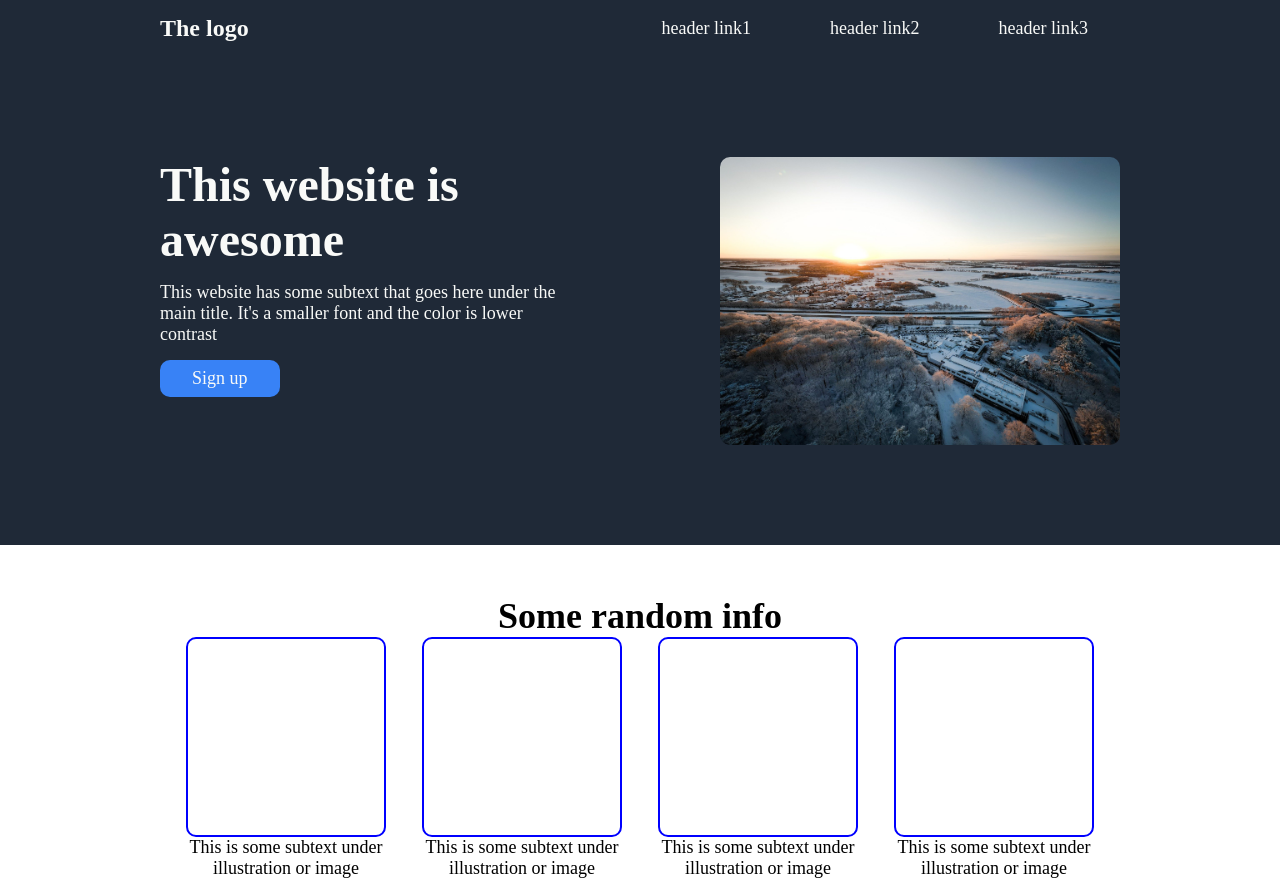
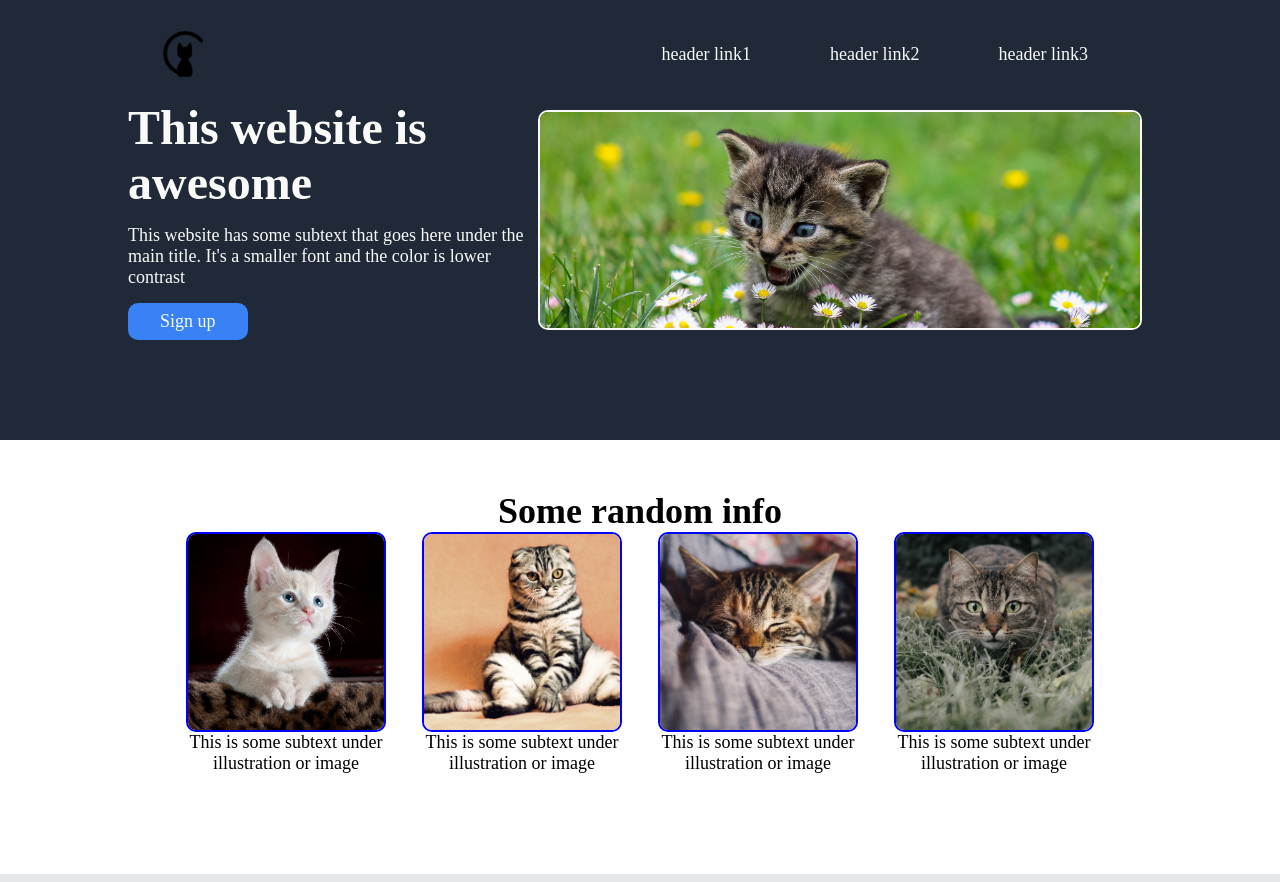
Before and after one commit to WerdnaLes/landing-page, a plain HTML site: page index.html in a window 1280 px wide. Shown: the top 882 px of the page. Drawn offline with Linux system fonts and the light colour scheme.

Commit message:
Add fixed header, add images, fix hero-image size

```diff
--- a/index.html
+++ b/index.html
@@ -9,57 +9,63 @@
   </head>
   <body>
     <div class="header">
-      <div class="header-logo">The logo</div>
+      <div class="nav">
+        <img src="./images/cat-logo.png" class="header-logo"></img>
         <ul class="header-links">
           <li class="link-one">
             <a
-            href="https://www.youtube.com/watch?v=jfKfPfyJRdk&ab_channel=LofiGirl"
+            href="https://github.com/WerdnaLes/landing-page" target="_blank"
               >header link1</a
             >
           </li>
           <li class="link-two">
             <a
-            href="https://www.youtube.com/watch?v=jfKfPfyJRdk&ab_channel=LofiGirl"
+            href="https://github.com/WerdnaLes/landing-page" target="_blank"
               >header link2</a
             >
           </li>
           <li class="link-three">
             <a
-            href="https://www.youtube.com/watch?v=jfKfPfyJRdk&ab_channel=LofiGirl"
+            href="https://github.com/WerdnaLes/landing-page" target="_blank"
               >header link3</a
             >
           </li>
         </ul>
       </div>
-    <div class="header info">
+    </div>
+    <div class="header-container">
+    <div class="header-hero">
       <div class="web-info">
         <h1>This website is awesome</h1>
         <p>
           This website has some subtext that goes here under the main title.
           It's a smaller font and the color is lower contrast
         </p>
-        <div class="button"><a href="https://ua.sinoptik.ua/%D0%BF%D0%BE%D0%B3%D0%BE%D0%B4%D0%B0-%D1%82%D0%BB%D1%83%D0%BC%D0%B0%D1%87">Sign up</a></div>
+        <div class="button"><a href="https://github.com/WerdnaLes/landing-page" target="_blank">Sign up</a></div>
       </div>
-      <img src="./images/sunrise-g3957f3424_1920.jpg"></img>
+      <div class="image-container">
+        <img class="header-image" src="./images/smiling-cat.jpg"></img>
+      </div>
+    </div>
   </div>
     <div class="content">
       <div class="content-info">
         <h1>Some random info</h1>
         <div class="describe-info">
           <div class="desc-item">
-            <div class="image"></div>
+            <img src="./images/white-cat.jpg" class="image"></img>
             <p class="text">This is some subtext under illustration or image</p>
           </div>
           <div class="desc-item">
-            <div class="image"></div>
+            <img  src="./images/ear-down-cat.jpg" class="image"></img>
             <p class="text">This is some subtext under illustration or image</p>
           </div>
           <div class="desc-item">
-            <div class="image"></div>
+            <img src="./images/sleepy-cat.jpg" class="image"></img>
             <p class="text">This is some subtext under illustration or image</p>
           </div>
           <div class="desc-item">
-            <div class="image"></div>
+            <img src="./images/hunting-cat.jpg" class="image"></img>
             <p class="text">This is some subtext under illustration or image</p>
           </div>
         </div>
@@ -76,12 +82,12 @@
             <h2>Call to action! It's time!</h2>
             <p>Sign up for product by clicking that button right over there!</p>
           </div>
-          <div class="sign_btn"><a href="sign">Sign up</a></div>
+          <div class="sign_btn"><a  href="https://github.com/WerdnaLes/landing-page" target="_blank">Sign up</a></div>
         </div>
       </div>
     </div>
     <div class="footer">
-      <p>Copyright © The Odin Project</p>
+      <p>Copyright © WerdnaLes</p>
     </div>
   </body>
 </html>
--- a/styles.css
+++ b/styles.css
@@ -20,12 +20,7 @@ ul {
   gap: 15px;
   padding: 0;
   margin: 0;
-}
-
-img {
-  max-width: 400px;
-  height: auto;
-  border-radius: 10px;
+  flex: ;
 }
 
 a {
@@ -42,28 +37,63 @@ p {
   padding: 0;
 }
 
-.header,
+.header-container,
 .footer {
+  display: flex;
+  background-color: #1f2937;
+  color: #f9faf8;
+  height: 100%;
+  width: 100%;
+}
+
+.header-container {
+  justify-content: center;
+}
+
+.header {
+  display: flex;
+  align-items: center;
+  width: 100%;
+  position: fixed;
+  top: 0;
   background-color: #1f2937;
   color: #f9faf8;
 }
 
-.header {
+.nav {
   display: flex;
   justify-content: space-between;
-  padding: 15px 160px 100px;
+  align-items: center;
+  margin: 30px 160px 30px;
+  flex: 1;
+}
+
+.header-logo {
+  width: 48px;
+}
+
+.header-hero {
+  display: flex;
+  margin: 100px 0;
+  width: 80vw;
+  justify-content: space-between;
   align-items: center;
 }
 
-.header-logo {
-  font-size: 24px;
-  font-weight: bold;
+.image-container {
+  display: flex;
+  width: 800px;
+  height: 240px;
+  flex: 0 1 auto;
 }
 
-.info {
-  display: flex;
-  justify-content: space-between;
-  align-items: flex-start;
+.header-image {
+  border-radius: 10px;
+  border: 2px solid #f9faf8;
+  object-fit: cover;
+  max-width: 100%;
+  margin: 10px;
+  flex: 1;
 }
 
 .web-info {
@@ -71,6 +101,8 @@ p {
   flex-direction: column;
   max-width: 400px;
   gap: 15px;
+  width: 40vw;
+  flex: 1 1 auto;
 }
 
 .web-info h1 {
@@ -120,6 +152,7 @@ p {
   height: 200px;
   border: 2px solid blue;
   border-radius: 10px;
+  object-fit: cover;
 }
 
 .content-quote {
```
Also changed, not shown: images/cat-logo.png (added), images/ear-down-cat.jpg (added), images/hunting-cat.jpg (added), images/sleepy-cat.jpg (added), images/smiling-cat.jpg (added), images/white-cat.jpg (added). Lines whose indentation alone changed are shown as unchanged.
